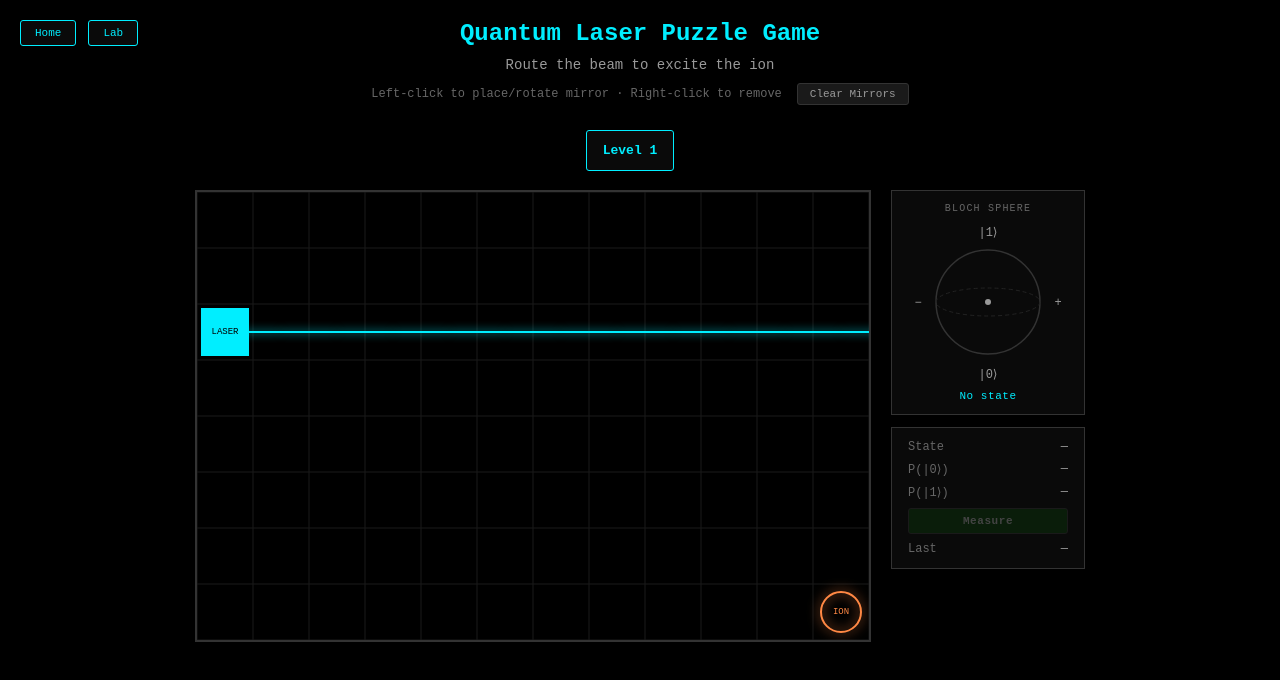
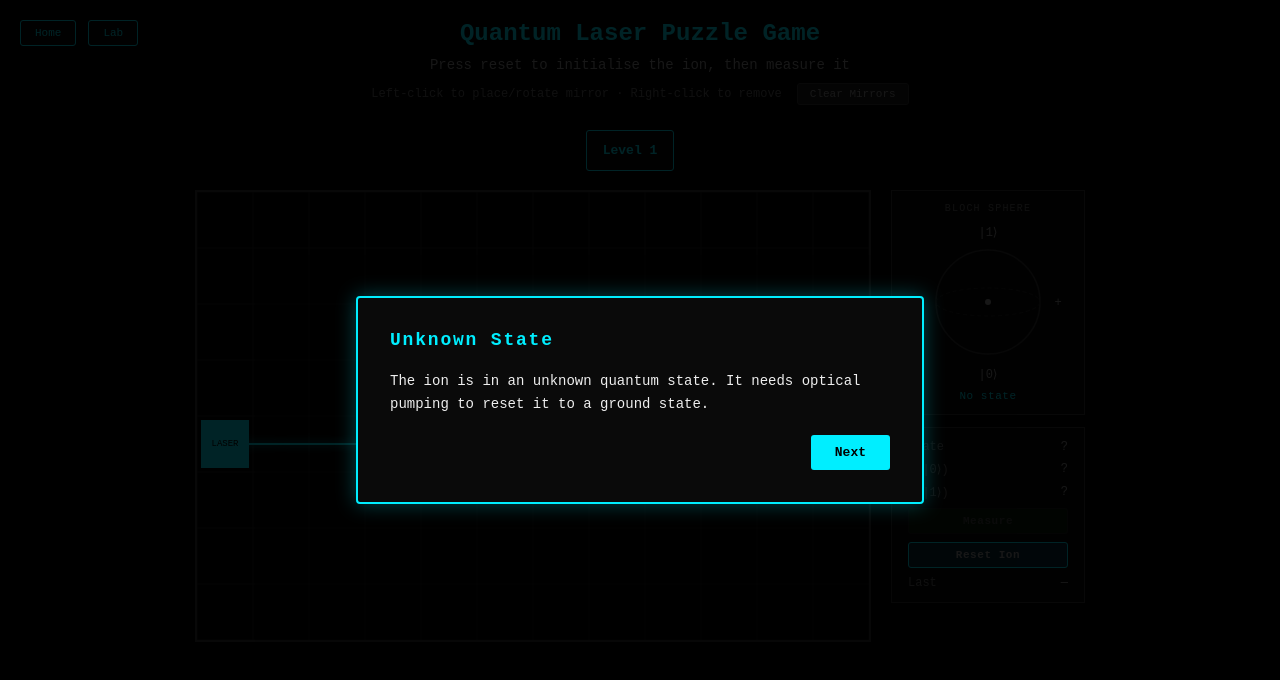
Before and after one commit to archie-sagers/quantum-educational-game, a Vue app in the folder quantum-project/: page / in a window 1280 px wide. Shown: the top 680 px of the page. Built offline with nearby package versions, Linux system fonts and the light colour scheme; the HTML template or start-up script is replaced by a standard one.

Commit message:
Added first three levels
- Added X (not gate)
- Added popup system to guide the user
- Added first three levels of the game

```diff
--- a/quantum-project/src/game/quantumgame.ts
+++ b/quantum-project/src/game/quantumgame.ts
@@ -5,6 +5,10 @@ export function applyH(s: number[]) {
     (s[0]! + s[1]!) / Math.sqrt(2),
     (s[0]! - s[1]!) / Math.sqrt(2)
   ];
+}
+
+export function applyX(s: number[]) {
+  return [s[1]!, s[0]!];
 }
 
 export function measure(s: number[]) {
@@ -64,6 +68,7 @@ export function calculateQuantumState(
   // Apply laser gates
   for (const gate of laserGates) {
     if (gate === 'H') s = applyH(s);
+    if (gate === 'X') s = applyX(s);
   }
 
   if (hitH) s = applyH(s);
@@ -71,11 +76,18 @@ export function calculateQuantumState(
   const p0 = Math.round(s[0]! ** 2 * 100) + '%';
   const p1 = Math.round(s[1]! ** 2 * 100) + '%';
 
-  // Determine if in superposition
-  const laserGateCount = laserGates.length;
-  const hasSuperposition =
-    (laserGateCount > 0 && laserGateCount % 2 === 1) || hitH;
-  const state = hasSuperposition ? '|+⟩' : '|0⟩';
+  // Determine the state
+  const xGateCount = laserGates.filter(g => g === 'X').length;
+  const hGateCount = laserGates.filter(g => g === 'H').length;
+
+  // Base state after X gates
+  const baseState = xGateCount % 2 === 1 ? '|1⟩' : '|0⟩';
+
+  // Check for superposition from H gates
+  const hasSuperposition = (hGateCount > 0 && hGateCount % 2 === 1) || hitH;
+  const state = hasSuperposition
+    ? (baseState === '|0⟩' ? '|+⟩' : '|-⟩')
+    : baseState;
 
   return { state, p0, p1, canMeasure: true };
 }
@@ -93,6 +105,8 @@ interface LevelConfig {
   availableGates?: string[];
   gatePlacementPositions?: Array<[number, number]>;
   showResetButton?: boolean;
+  preInitialized?: boolean;
+  popups?: Array<{ title: string; text: string; trigger?: string }>;
 }
 
 interface TraceSegment {
@@ -117,8 +131,10 @@ export class Level {
   availableGates: string[];
   gatePlacementPositions: Array<[number, number]>;
   showResetButton: boolean;
+  preInitialized: boolean;
+  popups: Array<{ title: string; text: string; trigger?: string }>;
 
-  constructor({ name, cols, rows, src, ion, hgates, walls, hint, winCondition, availableGates, gatePlacementPositions, showResetButton }: LevelConfig) {
+  constructor({ name, cols, rows, src, ion, hgates, walls, hint, winCondition, availableGates, gatePlacementPositions, showResetButton, preInitialized, popups }: LevelConfig) {
     this.name = name;
     this.cols = cols;
     this.rows = rows;
@@ -132,6 +148,8 @@ export class Level {
     this.availableGates = availableGates || [];
     this.gatePlacementPositions = gatePlacementPositions || [];
     this.showResetButton = showResetButton || false;
+    this.preInitialized = preInitialized || false;
+    this.popups = popups || [];
   }
 
   isFixed(col: number, row: number) {
@@ -173,32 +191,51 @@ export class Level {
 
 export const LEVELS = [
   new Level({
-    name: '1',
-    cols: 12, rows: 8,
-    src: { col: 0, row: 2 },
-    ion: { col: 11, row: 7 },
-    winCondition: 'normal',
-    hint: 'Route the beam to excite the ion'
-  }),
-  new Level({
-    name: '2 - The Wall',
+    name: '1 - Initialisation and Measurement',
     cols: 12, rows: 8,
     src: { col: 0, row: 4 },
     ion: { col: 11, row: 4 },
-    walls: [{ col: 6, row: 4 }, { col: 6, row: 5 }, { col: 6, row: 6 }, { col: 6, row: 7 }],
     winCondition: 'normal',
-    hint: 'Route the beam to excite the ion'
+    hint: 'Press reset to initialise the ion, then measure it',
+    showResetButton: true,
+    preInitialized: false,
+    popups: [
+      { title: 'Unknown State', text: 'The ion is in an unknown quantum state. It needs optical pumping to reset it to a ground state.', trigger: 'onLoad' },
+      { title: 'Step 1', text: 'Click the Reset button to initialize the ion to the ground state |0⟩.', trigger: 'onLoad' },
+      { title: 'Step 2', text: 'Click the Measure button to read out the state of the ion.', trigger: 'onReset' }
+    ]
   }),
   new Level({
-    name: '3 - The Hadamard Gate',
+    name: '2 - Reflection',
     cols: 12, rows: 8,
-    src: { col: 0, row: 5 },
-    ion: { col: 11, row: 5 },
-    availableGates: ['H'],
-    gatePlacementPositions: [[6, 2]],
-    winCondition: 'superposition',
-    hint: 'Route the beam through the Hadamard Gate to create a superposition and excite the ion',
-    showResetButton: true
+    src: { col: 0, row: 4 },
+    ion: { col: 11, row: 4 },
+    walls: [{ col: 6, row: 3 }, { col: 6, row: 4 }, { col: 6, row: 5 }],
+    winCondition: 'normal',
+    hint: 'Place mirrors to route the laser around the wall and hit the ion',
+    showResetButton: true,
+    preInitialized: false,
+    popups: [
+      { title: 'Mirrors', text: 'The wall is blocking the direct path. Use mirrors to route the laser beam around it.', trigger: 'onLoad' },
+      { title: 'How to Place Mirrors', text: 'Left-click on the grid to place or rotate mirrors. Right-click to remove them.', trigger: 'onLoad' },
+      { title: 'Reset and Measure', text: 'Once you route the beam to the ion, press Reset, then Measure to complete the level.', trigger: 'onLaserToIon' }
+    ]
+  }),
+  new Level({
+    name: '3 - The X-Gate',
+    cols: 12, rows: 8,
+    src: { col: 0, row: 4 },
+    ion: { col: 11, row: 4 },
+    availableGates: ['X'],
+    winCondition: 'normal',
+    hint: 'Select the X-gate from the laser menu and measure the ion',
+    showResetButton: false,
+    preInitialized: true,
+    popups: [
+      { title: 'Ion Initialised', text: 'The ion has been initialised to the ground state |0⟩ for you.', trigger: 'onLoad' },
+      { title: 'The X-Gate', text: 'Click on the laser source to open the laser gates menu.', trigger: 'onLoad' },
+      { title: 'Apply X-Gate', text: 'Select the red X-gate and drag it to the laser. This will flip the qubit to |1⟩.', trigger: 'onLaserGatesOpen' }
+    ]
   }),
   new Level({
     name: '4 - The Hadamard Gate',
--- a/quantum-project/src/pages/Home.module.css
+++ b/quantum-project/src/pages/Home.module.css
@@ -1,8 +1,11 @@
 .gameContainer {
   --color-primary: #0ef;
+  --color-primary-light: #1af;
   --color-secondary: #b47cff;
+  --color-secondary-light: #d4aaff;
+  --color-danger: #f84;
+  --color-danger-light: #ff6644;
   --color-success: #0f0;
-  --color-danger: #f84;
   --color-text: #eee;
   --color-text-dim: #999;
   --color-text-darker: #666;
@@ -602,3 +605,71 @@
   background: #d4aaff;
   box-shadow: 0 0 12px var(--color-secondary);
 }
+
+.gateItemX {
+  border-color: var(--color-danger) !important;
+  color: var(--color-danger) !important;
+}
+
+.gateItemX:hover {
+  box-shadow: 0 0 8px var(--color-danger) !important;
+}
+
+.laserGateX {
+  background: var(--color-danger) !important;
+  color: #000 !important;
+}
+
+.popupOverlay {
+  position: fixed;
+  inset: 0;
+  background: rgba(0, 0, 0, 0.85);
+  display: flex;
+  align-items: center;
+  justify-content: center;
+  z-index: 3000;
+}
+
+.popupModal {
+  background: var(--color-bg-light);
+  border: 2px solid var(--color-primary);
+  border-radius: 4px;
+  padding: 32px;
+  max-width: 500px;
+  display: flex;
+  flex-direction: column;
+  gap: 20px;
+  box-shadow: 0 0 20px rgba(0, 238, 255, 0.3);
+}
+
+.popupTitle {
+  color: var(--color-primary);
+  font-size: 18px;
+  font-weight: bold;
+  letter-spacing: 0.1em;
+}
+
+.popupText {
+  color: var(--color-text);
+  font-size: 14px;
+  line-height: 1.6;
+}
+
+.popupBtn {
+  cursor: pointer;
+  background: var(--color-primary);
+  color: #000;
+  border: none;
+  padding: 10px 24px;
+  font-size: 13px;
+  font-family: var(--font-mono);
+  font-weight: bold;
+  border-radius: var(--border-radius);
+  transition: var(--transition);
+  align-self: flex-end;
+}
+
+.popupBtn:hover {
+  background: #1af;
+  box-shadow: 0 0 12px var(--color-primary);
+}
--- a/quantum-project/src/pages/Home.vue
+++ b/quantum-project/src/pages/Home.vue
@@ -1,6 +1,6 @@
 <script setup lang="ts">
 import { ref, computed, onMounted, onUnmounted } from 'vue'
-import { LEVELS, Level, applyH, measure, getBlochAngle, getBlochLabel, calculateQuantumState } from '@/game/quantumgame'
+import { LEVELS, Level, applyH, applyX, measure, getBlochAngle, getBlochLabel, calculateQuantumState } from '@/game/quantumgame'
 import styles from './Home.module.css'
 
 
@@ -10,6 +10,15 @@ import styles from './Home.module.css'
 const CELL = 56
 const TRAVEL_MS = 800
 const FPS = 60
+
+// Colors defined here match the CSS custom properties in Home.module.css
+const COLORS = {
+  cyan: '#0ef',        // --color-primary
+  purple: '#b47cff',   // --color-secondary
+  red: '#f84',         // --color-danger
+  lightPurple: '#d4aaff',  // --color-secondary-light
+  lightRed: '#ff6644'      // --color-danger-light
+}
 
 
 // State
@@ -29,11 +38,20 @@ const showLaserGates = ref(false)
 const laserGates = ref<string[]>([])
 const isMeasured = ref(false)
 const measuredValue = ref<number | null>(null)
+const ionInitialized = ref(false)
+const showPopup = ref(false)
+const popupIndex = ref(0)
+const currentPopup = computed(() => {
+  const popups = level.popups
+  return popups[popupIndex.value]
+})
 
 let level: Level = LEVELS[currentLevelIndex.value]!
 let ctx: CanvasRenderingContext2D | null = null
 let photon = { progress: 1, segCount: 0 }
 let animationFrameId: number | null = null
+const shownPopupIndices = ref(new Set<number>())
+let lastPopupTrigger: string | null = null
 
 
 // Bloch Sphere
@@ -44,7 +62,8 @@ const blochAngle = computed(() => getBlochAngle(state.value))
 const blochLabel = computed(() => getBlochLabel(state.value))
 
 const laserColor = computed(() => {
-  return laserGates.value.length > 0 ? '#b47cff' : '#0ef'
+  if (laserGates.value.includes('X')) return COLORS.red
+  return laserGates.value.length > 0 ? COLORS.purple : COLORS.cyan
 })
 
 // Canvas Functions
@@ -59,6 +78,21 @@ function setupCanvas() {
 }
 
 function updateStateForTracing() {
+  // If ion is not initialized on this level, show unknown state
+  if (!ionInitialized.value && !level.preInitialized) {
+    state.value = '?'
+    p0.value = '?'
+    p1.value = '?'
+    canMeasure.value = false
+    return
+  }
+
+  // Check if laser hits ion and show popup if triggered
+  const { hitIon } = level.trace()
+  if (hitIon) {
+    showPopupByTrigger('onLaserToIon')
+  }
+
   const result = calculateQuantumState(level, laserGates.value, isMeasured.value ? measuredValue.value : null)
   state.value = result.state
   p0.value = result.p0
@@ -77,10 +111,15 @@ function nextLevel() {
     laserGates.value = []
     isMeasured.value = false
     measuredValue.value = null
+    ionInitialized.value = level.preInitialized
+    shownPopupIndices.value.clear()
+    lastPopupTrigger = null
     setupCanvas()
     updateStateForTracing()
     result.value = '—'
     history.value = []
+    popupIndex.value = 0
+    showPopupByTrigger('onLoad')
   }
 }
 
@@ -91,18 +130,25 @@ function selectLevel(index: number) {
   laserGates.value = []
   isMeasured.value = false
   measuredValue.value = null
+  ionInitialized.value = level.preInitialized
+  shownPopupIndices.value.clear()
+  lastPopupTrigger = null
   setupCanvas()
   updateStateForTracing()
   result.value = '—'
   history.value = []
   showWin.value = false
+  popupIndex.value = 0
+  showPopupByTrigger('onLoad')
 }
 
 // Laser Gate Placement
 // ------------------
 
 function openLaserGates() {
-  showLaserGates.value = true
+  if (!showPopupByTrigger('onLaserGatesOpen')) {
+    showLaserGates.value = true
+  }
 }
 
 function onGateDragStart(e: DragEvent, gateType: string) {
@@ -120,12 +166,16 @@ function onLaserDrop(e: DragEvent) {
   const gateType = e.dataTransfer!.getData('gateType')
   if (gateType) {
     laserGates.value.push(gateType)
+    isMeasured.value = false
+    measuredValue.value = null
     updateStateForTracing()
   }
 }
 
 function removeLaserGate(index: number) {
   laserGates.value.splice(index, 1)
+  isMeasured.value = false
+  measuredValue.value = null
   updateStateForTracing()
 }
 
@@ -157,7 +207,12 @@ function draw() {
   const { segs } = level.trace()
   ctx.lineWidth = 2
   for (const s of segs) {
-    const col = laserColor.value === '#b47cff' || s.afterH ? '#b47cff' : '#0ef'
+    let col = COLORS.cyan
+    if (s.afterH) {
+      col = COLORS.purple
+    } else if (laserColor.value === COLORS.red) {
+      col = COLORS.red
+    }
     ctx.strokeStyle = col
     ctx.shadowColor = col
     ctx.shadowBlur = 8
@@ -177,7 +232,12 @@ function draw() {
     const f = t - Math.floor(t)
     const px = seg.x1 + (seg.x2 - seg.x1) * f
     const py = seg.y1 + (seg.y2 - seg.y1) * f
-    const col = laserColor.value === '#b47cff' || seg.afterH ? '#d4aaff' : '#fff'
+    let col = '#fff'
+    if (seg.afterH || laserColor.value === COLORS.purple) {
+      col = COLORS.lightPurple
+    } else if (laserColor.value === COLORS.red) {
+      col = COLORS.lightRed
+    }
     ctx.fillStyle = col
     ctx.shadowColor = col
     ctx.shadowBlur = 10
@@ -261,6 +321,50 @@ function draw() {
   animationFrameId = requestAnimationFrame(draw)
 }
 
+// Popup Control
+// ------------------
+
+function showPopupByTrigger(trigger: string): boolean {
+  const nextPopupIndex = level.popups.findIndex((p, idx) => p.trigger === trigger && !shownPopupIndices.value.has(idx))
+
+  if (nextPopupIndex !== -1) {
+    popupIndex.value = nextPopupIndex
+    showPopup.value = true
+    shownPopupIndices.value.add(nextPopupIndex)
+    lastPopupTrigger = trigger
+    return true
+  }
+  return false
+}
+
+function closePopup() {
+  showPopup.value = false
+
+  // Handle post-popup actions based on the trigger that opened this popup
+  if (lastPopupTrigger === 'onLaserGatesOpen') {
+    showLaserGates.value = true
+  }
+
+  lastPopupTrigger = null
+}
+
+function advancePopup() {
+  // Mark current popup as shown before advancing
+  shownPopupIndices.value.add(popupIndex.value)
+
+  if (popupIndex.value < level.popups.length - 1) {
+    const nextPopup = level.popups[popupIndex.value + 1]
+    // If the next popup has a trigger other than 'onLoad', don't advance - wait for the trigger
+    if (nextPopup?.trigger && nextPopup.trigger !== 'onLoad') {
+      closePopup()
+      return
+    }
+    popupIndex.value++
+  } else {
+    closePopup()
+  }
+}
+
 // Mirror Controls
 // ------------------
 
@@ -292,6 +396,7 @@ function handleMeasure() {
     // Apply laser gates
     for (const gate of laserGates.value) {
       if (gate === 'H') s = applyH(s)
+      if (gate === 'X') s = applyX(s)
     }
 
     if (hitH) s = applyH(s)
@@ -337,10 +442,12 @@ function handleCanvasMouseMove(e: MouseEvent) {
 }
 
 function handleReset() {
+  ionInitialized.value = true
   isMeasured.value = false
   measuredValue.value = null
   result.value = '—'
   updateStateForTracing()
+  showPopupByTrigger('onReset')
 }
 
 function handleCanvasClick(e: MouseEvent) {
@@ -379,9 +486,12 @@ function handleCanvasRightClick(e: MouseEvent) {
 // ------------------
 
 onMounted(() => {
+  ionInitialized.value = level.preInitialized
   setupCanvas()
   updateStateForTracing()
   draw()
+  popupIndex.value = 0
+  showPopupByTrigger('onLoad')
 })
 
 onUnmounted(() => {
@@ -509,7 +619,6 @@ onUnmounted(() => {
           <button
             v-if="level.showResetButton"
             @click="handleReset"
-            :disabled="!isMeasured"
             :class="styles.resetBtn"
           >
             Reset Ion
@@ -565,7 +674,7 @@ onUnmounted(() => {
                 <div
                   v-for="(gate, index) in laserGates"
                   :key="`laser-gate-${index}`"
-                  :class="styles.laserGate"
+                  :class="[styles.laserGate, { [styles.laserGateX as string]: gate === 'X' }]"
                 >
                   <button @click="removeLaserGate(index)" :class="styles.removeBtn">✕</button>
                   <div>{{ gate }}</div>
@@ -587,7 +696,7 @@ onUnmounted(() => {
                 :key="`gate-${index}`"
                 draggable="true"
                 @dragstart="onGateDragStart($event, gate)"
-                :class="styles.gateItem"
+                :class="[styles.gateItem, { [styles.gateItemX as string]: gate === 'X' }]"
               >
                 {{ gate }}
               </div>
@@ -598,5 +707,16 @@ onUnmounted(() => {
         <button @click="showLaserGates = false" :class="styles.doneBtn">Done</button>
       </div>
     </div>
+
+    <!-- Tutorial popup modal -->
+    <div v-if="showPopup && currentPopup" :class="styles.popupOverlay" @click="closePopup()">
+      <div :class="styles.popupModal" @click.stop>
+        <div :class="styles.popupTitle">{{ currentPopup.title }}</div>
+        <div :class="styles.popupText">{{ currentPopup.text }}</div>
+        <button @click="advancePopup()" :class="styles.popupBtn">
+          {{ popupIndex < level.popups.length - 1 ? 'Next' : 'Got it' }}
+        </button>
+      </div>
+    </div>
   </div>
 </template>
```
